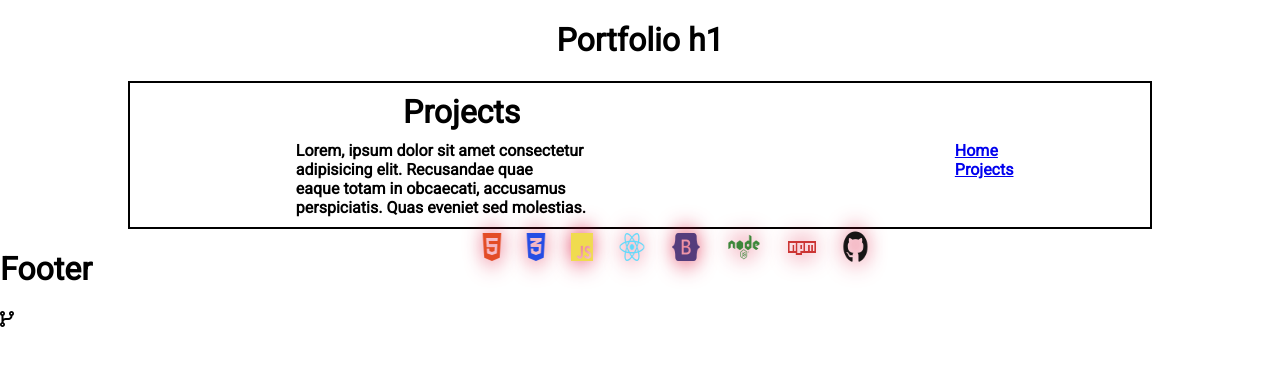
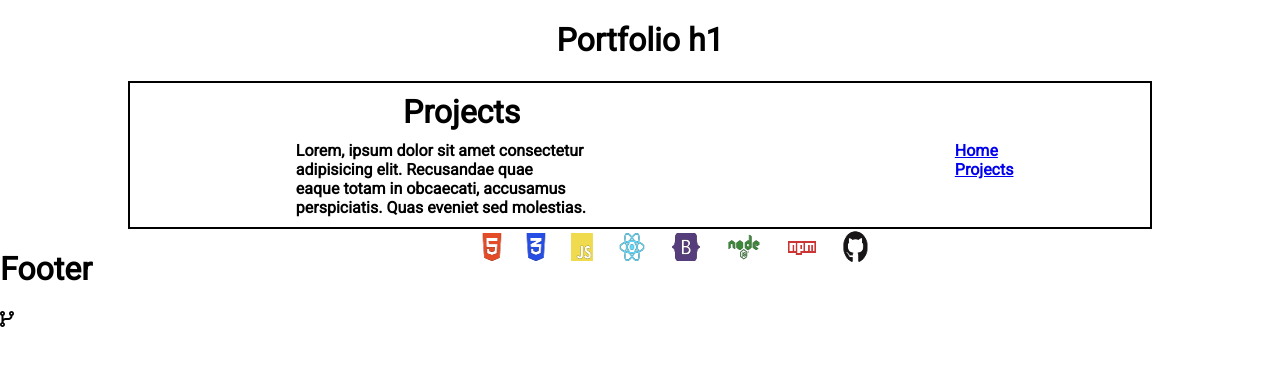
Before and after one commit to sbillsborough/official-react-portfolio, a React (Create React App) app: page /#/projects in a window 1280 px wide. Shown: the top 366 px of the page. Built offline with nearby package versions, Linux system fonts and the light colour scheme.

Commit message:
adjusted the drop shadow on the icons

```diff
--- a/src/index.css
+++ b/src/index.css
@@ -95,7 +95,7 @@ nav {
   font-size: 2rem;
   margin: 0 10px;
   animation: spin var(--speed) linear infinite alternate-reverse;
-  filter: drop-shadow(0 0 0.75rem crimson);
+  filter: drop-shadow(0 0 0.03rem #000);
 }
 
 .wrapper {
```
